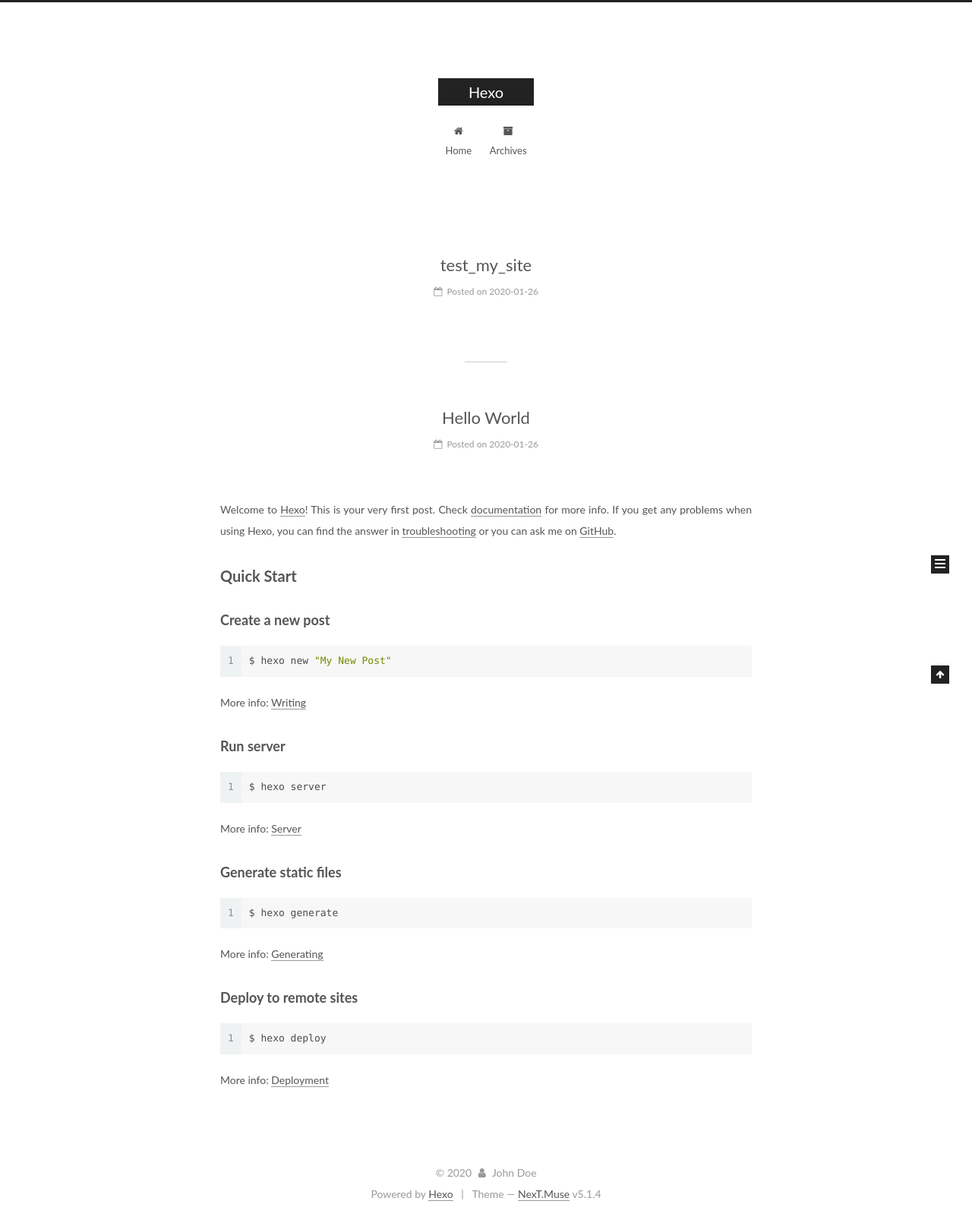
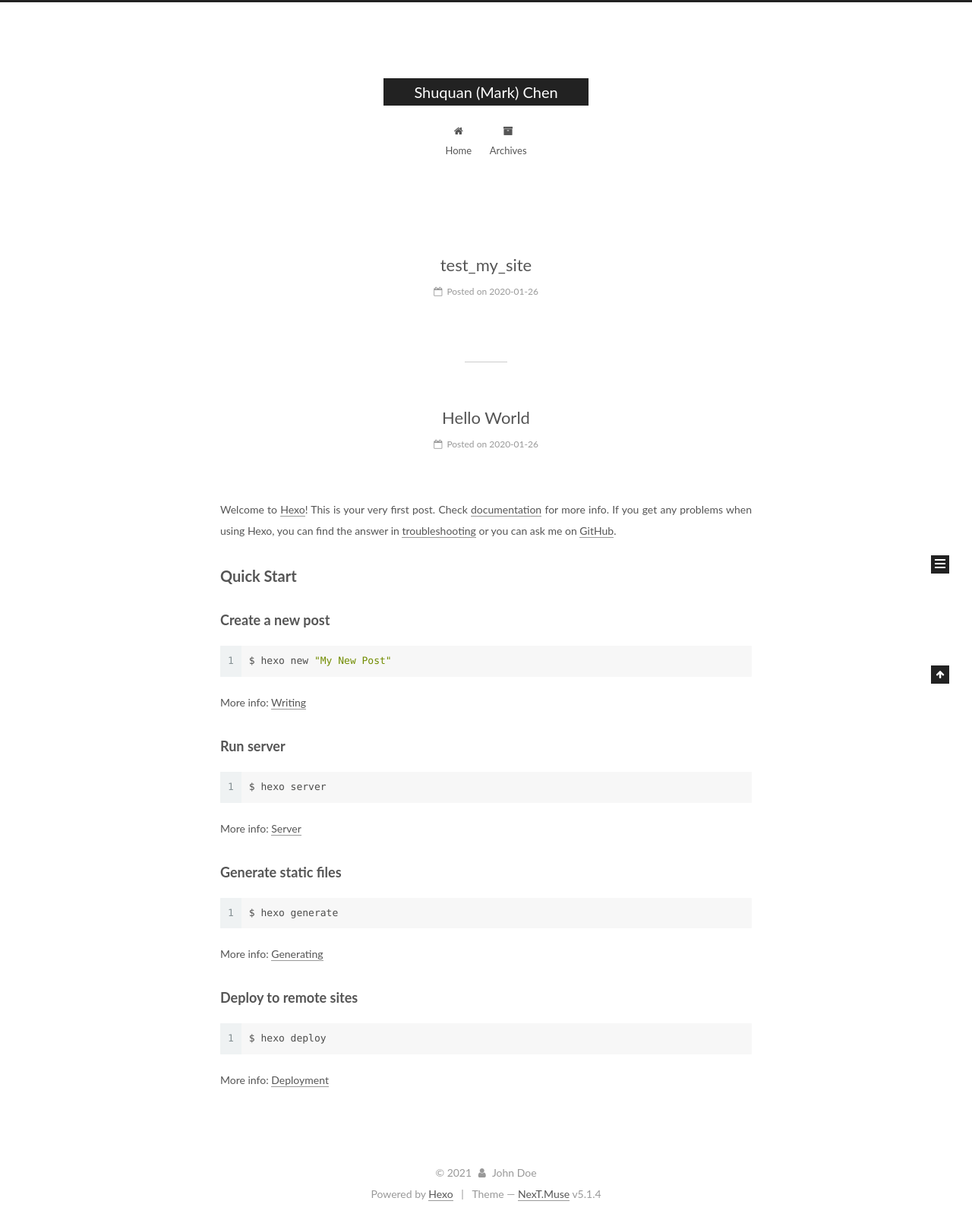
Before and after one commit to shuquanchen/shuquanchen.github.io, a plain HTML site: page index.html in a window 1280 px wide. Shown: the whole page at 76% size. Drawn offline with Linux system fonts and the light colour scheme.

Commit message:
Site updated: 2021-05-25 12:45:20

```diff
--- a/css/main.css
+++ b/css/main.css
@@ -1822,7 +1822,7 @@ pre .javascript .function {
   width: 4px;
   height: 4px;
   border-radius: 50%;
-  background: #09b453;
+  background: #ffff81;
 }
 .links-of-blogroll {
   font-size: 13px;
--- a/index.html
+++ b/index.html
@@ -80,9 +80,9 @@
 
 
 <meta property="og:type" content="website">
-<meta property="og:title" content="Hexo">
+<meta property="og:title" content="Shuquan (Mark) Chen">
 <meta property="og:url" content="http://yoursite.com/index.html">
-<meta property="og:site_name" content="Hexo">
+<meta property="og:site_name" content="Shuquan (Mark) Chen">
 <meta property="og:locale" content="en_US">
 <meta property="article:author" content="John Doe">
 <meta name="twitter:card" content="summary">
@@ -121,7 +121,7 @@
 
 
 
-  <title>Hexo</title>
+  <title>Shuquan (Mark) Chen</title>
 
 
 
@@ -152,7 +152,7 @@
     <div class="custom-logo-site-title">
       <a href="/"  class="brand" rel="start">
         <span class="logo-line-before"><i></i></span>
-        <span class="site-title">Hexo</span>
+        <span class="site-title">Shuquan (Mark) Chen</span>
         <span class="logo-line-after"><i></i></span>
       </a>
     </div>
@@ -238,7 +238,7 @@
     </span>
 
     <span hidden itemprop="publisher" itemscope itemtype="http://schema.org/Organization">
-      <meta itemprop="name" content="Hexo">
+      <meta itemprop="name" content="Shuquan (Mark) Chen">
     </span>
 
 
@@ -357,7 +357,7 @@
     </span>
 
     <span hidden itemprop="publisher" itemscope itemtype="http://schema.org/Organization">
-      <meta itemprop="name" content="Hexo">
+      <meta itemprop="name" content="Shuquan (Mark) Chen">
     </span>
 
 
@@ -554,7 +554,7 @@
 
     <footer id="footer" class="footer">
       <div class="footer-inner">
-        <div class="copyright">&copy; <span itemprop="copyrightYear">2020</span>
+        <div class="copyright">&copy; <span itemprop="copyrightYear">2021</span>
   <span class="with-love">
     <i class="fa fa-user"></i>
   </span>
```
Also changed, not shown: 2020/01/26/hello-world/index.html (+5 -5 lines), 2020/01/26/test-my-site/index.html (+5 -5 lines), archives/2020/01/index.html (+5 -5 lines), archives/2020/index.html (+5 -5 lines), archives/index.html (+5 -5 lines).
